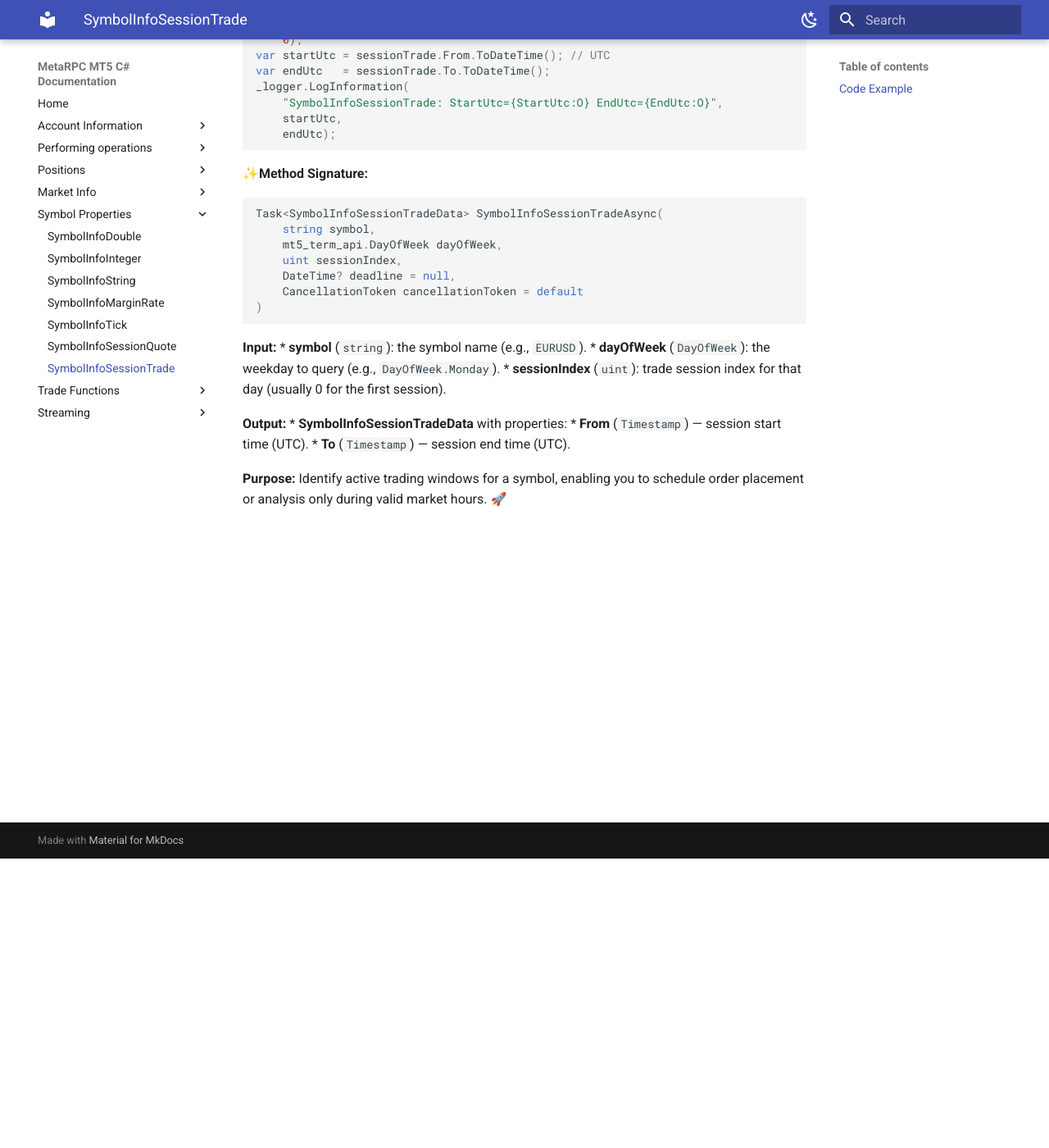
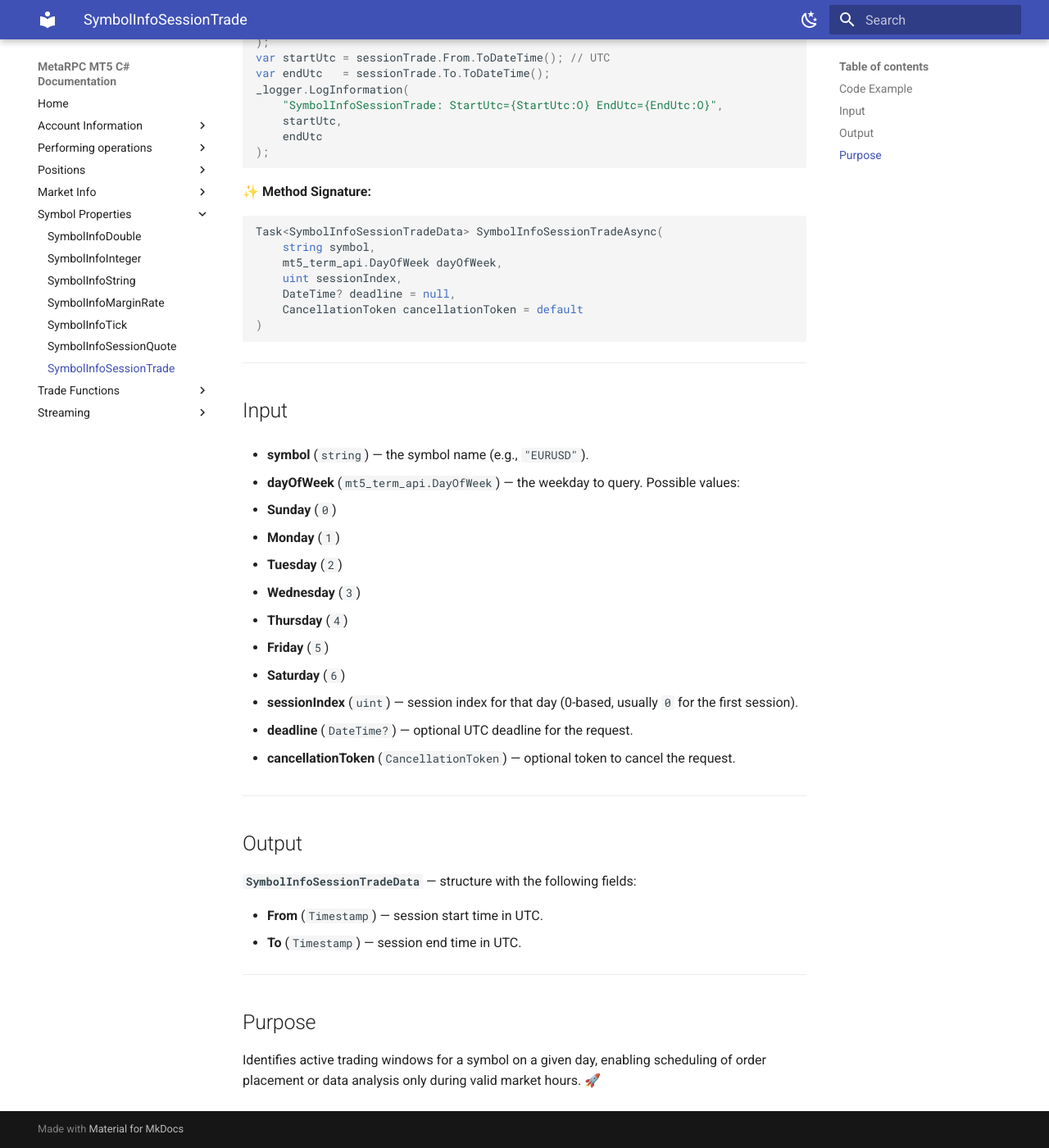
Before and after one commit to MetaRPC/CSharpMT5, an MkDocs documentation site: the page built from docs/SymbolProperties/SymbolInfoSessionTrade.md, in a window 1280 px wide and 1400 px high, scrolled down 353 px. Shown: the whole window at 82% size. Built offline with MkDocs 1.6.1 and Material for MkDocs 9.7.7, drawn with Linux system fonts in a browser that asks for light colours; some of the changed text lies outside the part shown.

Commit message:
Update SymbolInfoSessionTrade.md

````diff
--- a/docs/SymbolProperties/SymbolInfoSessionTrade.md
+++ b/docs/SymbolProperties/SymbolInfoSessionTrade.md
@@ -1,8 +1,7 @@
 # Retrieving Session Trade Times for a Symbol
 
 > **Request:** session trade start/end times for a symbol on a specific day from MT5
-
-Fetch the market trade session hours (when trading is allowed) for a given symbol and weekday.
+> Fetch the market trade session hours (when trading is allowed) for a given symbol and weekday.
 
 ### Code Example
 
@@ -10,16 +9,19 @@ Fetch the market trade session hours (when trading is allowed) for a given symbo
 var sessionTrade = await _mt5Account.SymbolInfoSessionTradeAsync(
     Constants.DefaultSymbol,
     mt5_term_api.DayOfWeek.Monday,
-    0);
+    0
+);
 var startUtc = sessionTrade.From.ToDateTime(); // UTC
 var endUtc   = sessionTrade.To.ToDateTime();
 _logger.LogInformation(
     "SymbolInfoSessionTrade: StartUtc={StartUtc:O} EndUtc={EndUtc:O}",
     startUtc,
-    endUtc);
+    endUtc
+);
 ```
 
-✨**Method Signature:**
+✨ **Method Signature:**
+
 ```csharp
 Task<SymbolInfoSessionTradeData> SymbolInfoSessionTradeAsync(
     string symbol,
@@ -30,14 +32,39 @@ Task<SymbolInfoSessionTradeData> SymbolInfoSessionTradeAsync(
 )
 ```
 
- **Input:**
- * **symbol** (`string`): the symbol name (e.g., `EURUSD`).
-  * **dayOfWeek** (`DayOfWeek`): the weekday to query (e.g., `DayOfWeek.Monday`).
-  * **sessionIndex** (`uint`): trade session index for that day (usually 0 for the first session).
+---
 
- **Output:**
-* **SymbolInfoSessionTradeData** with properties:
- * **From** (`Timestamp`) — session start time (UTC).
- * **To** (`Timestamp`) — session end time (UTC).
+## Input
 
-**Purpose:** Identify active trading windows for a symbol, enabling you to schedule order placement or analysis only during valid market hours. 🚀
+* **symbol** (`string`) — the symbol name (e.g., `"EURUSD"`).
+
+* **dayOfWeek** (`mt5_term_api.DayOfWeek`) — the weekday to query. Possible values:
+
+  * **Sunday** (`0`)
+  * **Monday** (`1`)
+  * **Tuesday** (`2`)
+  * **Wednesday** (`3`)
+  * **Thursday** (`4`)
+  * **Friday** (`5`)
+  * **Saturday** (`6`)
+
+* **sessionIndex** (`uint`) — session index for that day (0-based, usually `0` for the first session).
+
+* **deadline** (`DateTime?`) — optional UTC deadline for the request.
+
+* **cancellationToken** (`CancellationToken`) — optional token to cancel the request.
+
+---
+
+## Output
+
+**`SymbolInfoSessionTradeData`** — structure with the following fields:
+
+* **From** (`Timestamp`) — session start time in UTC.
+* **To** (`Timestamp`) — session end time in UTC.
+
+---
+
+## Purpose
+
+Identifies active trading windows for a symbol on a given day, enabling scheduling of order placement or data analysis only during valid market hours. 🚀
````
